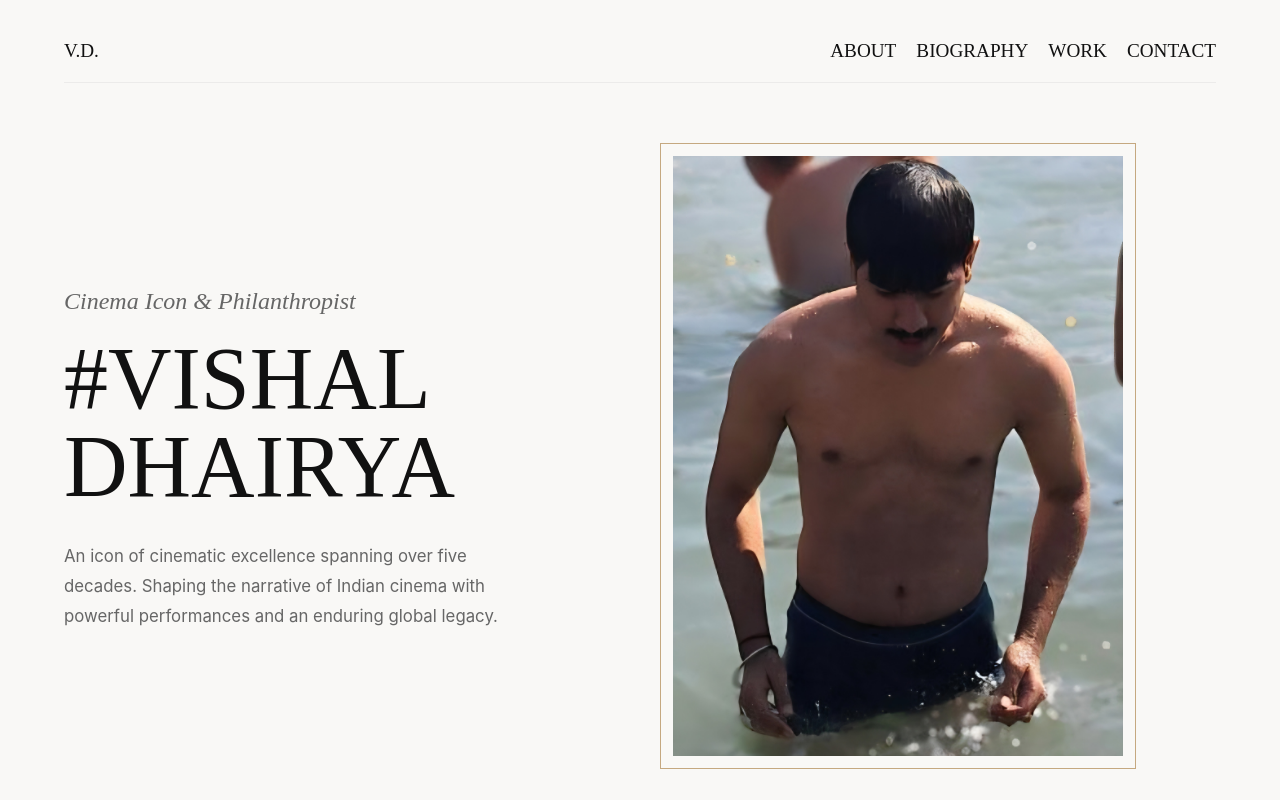
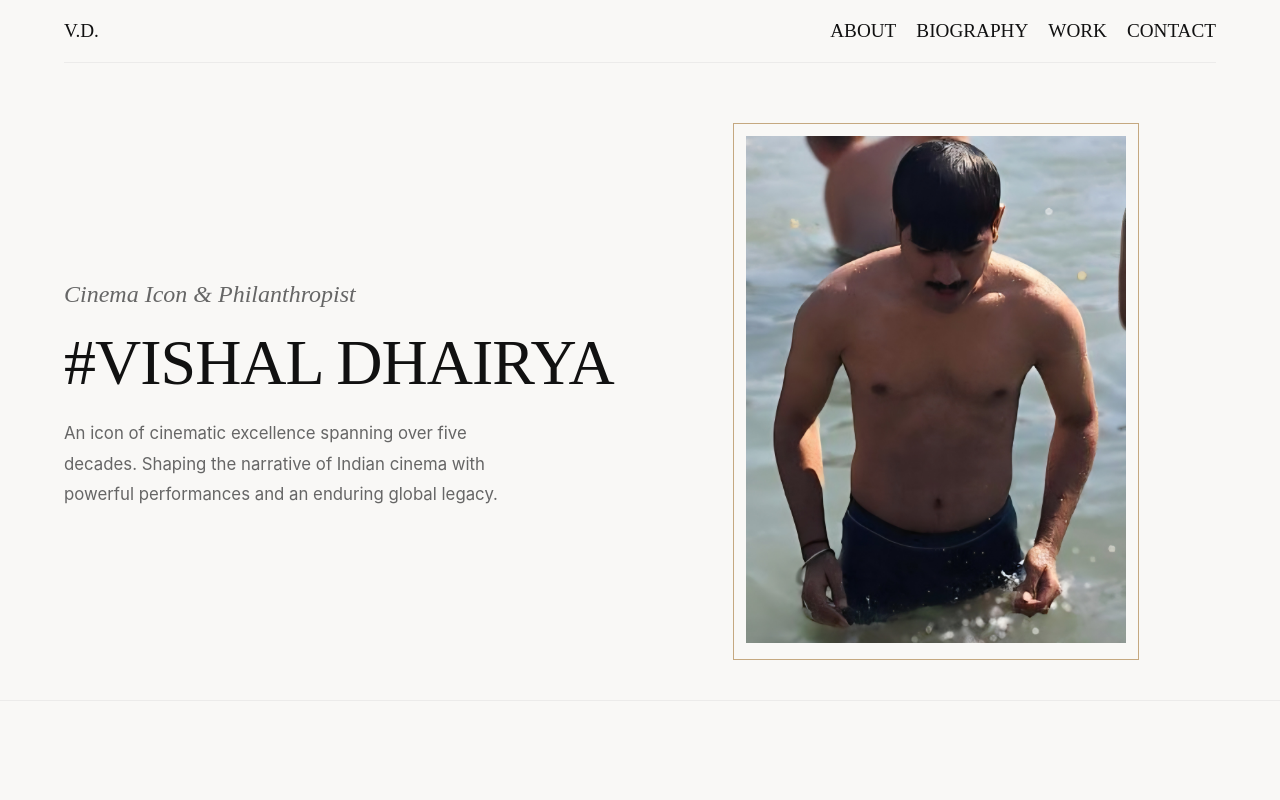
Before and after one commit to Vishal-kumar28/VishalDhairya, a React (Create React App) app: page / in a window 1280 px wide. Shown: the top 800 px of the page. Built offline with nearby package versions, Linux system fonts and the light colour scheme; a web font is replaced by a local one.

Commit message:
Updated portfolio changes

```diff
--- a/src/components/Hero.js
+++ b/src/components/Hero.js
@@ -4,13 +4,43 @@ import React from 'react';
 function CelebrityHero(props) {
   const styles = {
     // ... saari styles purane code jaisi hi rahengi ...
-    container: { padding: '40px max(5vw, 20px)', minHeight: '90vh', display: 'flex', flexDirection: 'column', justifyContent: 'space-between' },
+    container: {
+      padding: '20px max(5vw, 20px)', // Mobile ke liye padding thodi kam ki
+      minHeight: 'auto',              // ❌ '90vh' ko hata kar 'auto' kar diya taaki zabardasti space na bane
+      display: 'flex',
+      flexDirection: 'column',
+      justifyContent: 'flex-start',   // ❌ 'space-between' ko hata kar 'flex-start' kiya taaki content upar se shuru ho
+      gap: '40px',                    // Nav bar aur content ke beech ka gap fix kar diya
+    },
     nav: { display: 'flex', justifyContent: 'space-between', fontFamily: 'var(--font-serif)', fontSize: '1.2rem', borderBottom: '1px solid rgba(0,0,0,0.05)', paddingBottom: '20px' },
-    mainContent: { display: 'grid', gridTemplateColumns: '1fr 1fr', alignItems: 'center', gap: '40px', margin: '60px 0' },
+    mainContent: {
+      display: 'grid',
+      // 💡 Ye line responsive grid banayegi: Mobile par upar-niche (1fr) aur Laptop par aamne-saamne (repeat(auto-fit...))
+      gridTemplateColumns: 'repeat(auto-fit, minmax(280px, 1fr))',
+      alignItems: 'center',
+      gap: '30px',                    // Text aur Photo ke beech ka gap
+      margin: '20px 0',
+    },
     tagline: { fontFamily: 'var(--font-serif)', fontStyle: 'italic', fontSize: '1.5rem', color: 'var(--text-slate)', marginBottom: '20px' },
-    celebrityName: { fontFamily: 'var(--font-serif)', fontSize: '5.5rem', fontWeight: '400', lineHeight: '1.0', margin: '0 0 30px 0', textTransform: 'uppercase' },
+      celebrityName: {
+      fontFamily: 'var(--font-serif)',
+      fontSize: 'max(3rem, 5vw)',     // 💡 Mobile screen par text automatic chota ho jayega taaki screen se bahar na bhage
+      fontWeight: '400',
+      lineHeight: '1.1',
+      margin: '0 0 20px 0',
+      textTransform: 'uppercase',
+      letterSpacing: '-1px',
+    },
     bioExcerpt: { fontSize: '1.05rem', lineHeight: '1.8', color: 'var(--text-slate)', maxWidth: '450px' },
-    imageWrapper: { width: '100%', maxWidth: '450px', height: '600px', border: '1px solid var(--accent-champagne)', padding: '12px' },
+    imageWrapper: {
+      width: '100%',
+      maxWidth: '380px',              // Mobile ke hisab se image wrapper ka size thoda adjust kiya
+      height: 'auto',
+      aspectRatio: '3/4',             // Image ka shape vertical luxury rectangle hi rahega
+      border: '1px solid var(--accent-champagne)',
+      padding: '12px',
+      margin: '0 auto',               // Mobile par photo center me dikhegi
+    },
     image: { width: '100%', height: '100%', objectFit: 'cover' }
   };
 
```
